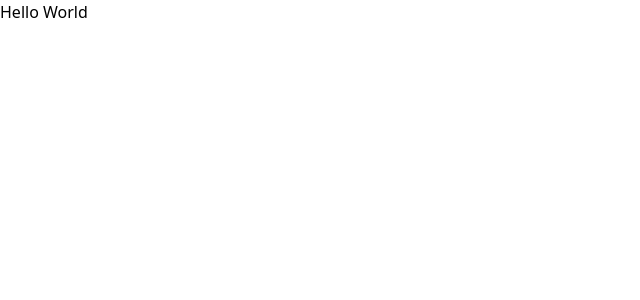
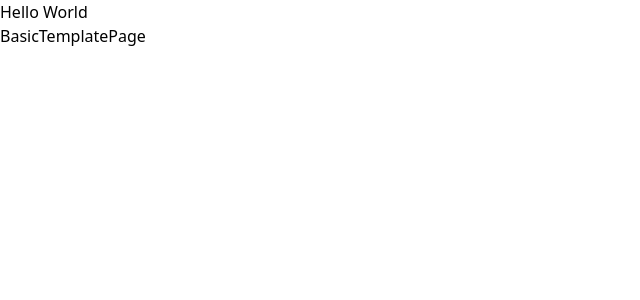
Before and after one commit to COSC481W-2023Fall/SAIO, a React (Vite) app in the folder frontend/: page / in a window 1280 px wide. Shown: the top 300 px of the page, without its empty margins (0-640 px from the left). Built offline with nearby package versions, Linux system fonts and the light colour scheme.

Commit message:
Exporting the Template Page and adding to App
Creates the index.jsx file for exporting the different pages. Then imports it into App.jsx

```diff
--- a/frontend/src/App.jsx
+++ b/frontend/src/App.jsx
@@ -1,9 +1,14 @@
+{/* Import Style Sheets */}
 import './App.css'
+
+{/* Importing the items in Pages directory */}
+import { BasicTemplatePage } from './pages';
 
 function App() {
   return (
     <div>
       <p className='underline text-4xl'>Hello World</p>
+      <BasicTemplatePage />
     </div>
   )
 }
--- a/frontend/src/pages/BasicTemplatePage.jsx
+++ b/frontend/src/pages/BasicTemplatePage.jsx
@@ -1,5 +1,3 @@
-import React from 'react';
-
 const BasicTemplatePage = () => {
   return (
     <div>BasicTemplatePage</div>
--- /dev/null
+++ b/frontend/src/pages/index.jsx
@@ -0,0 +1 @@
+export { default as BasicTemplatePage } from './BasicTemplatePage';
```
